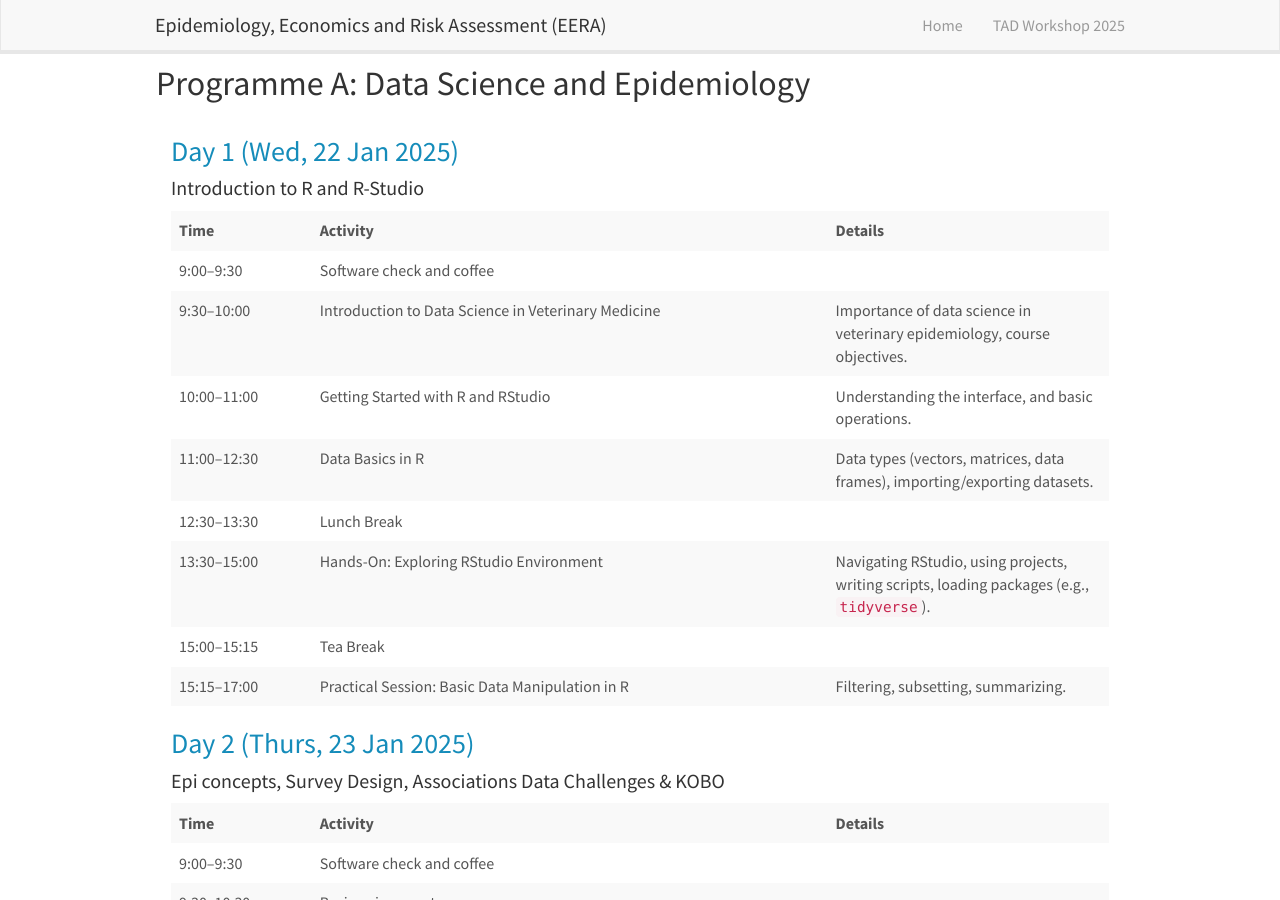
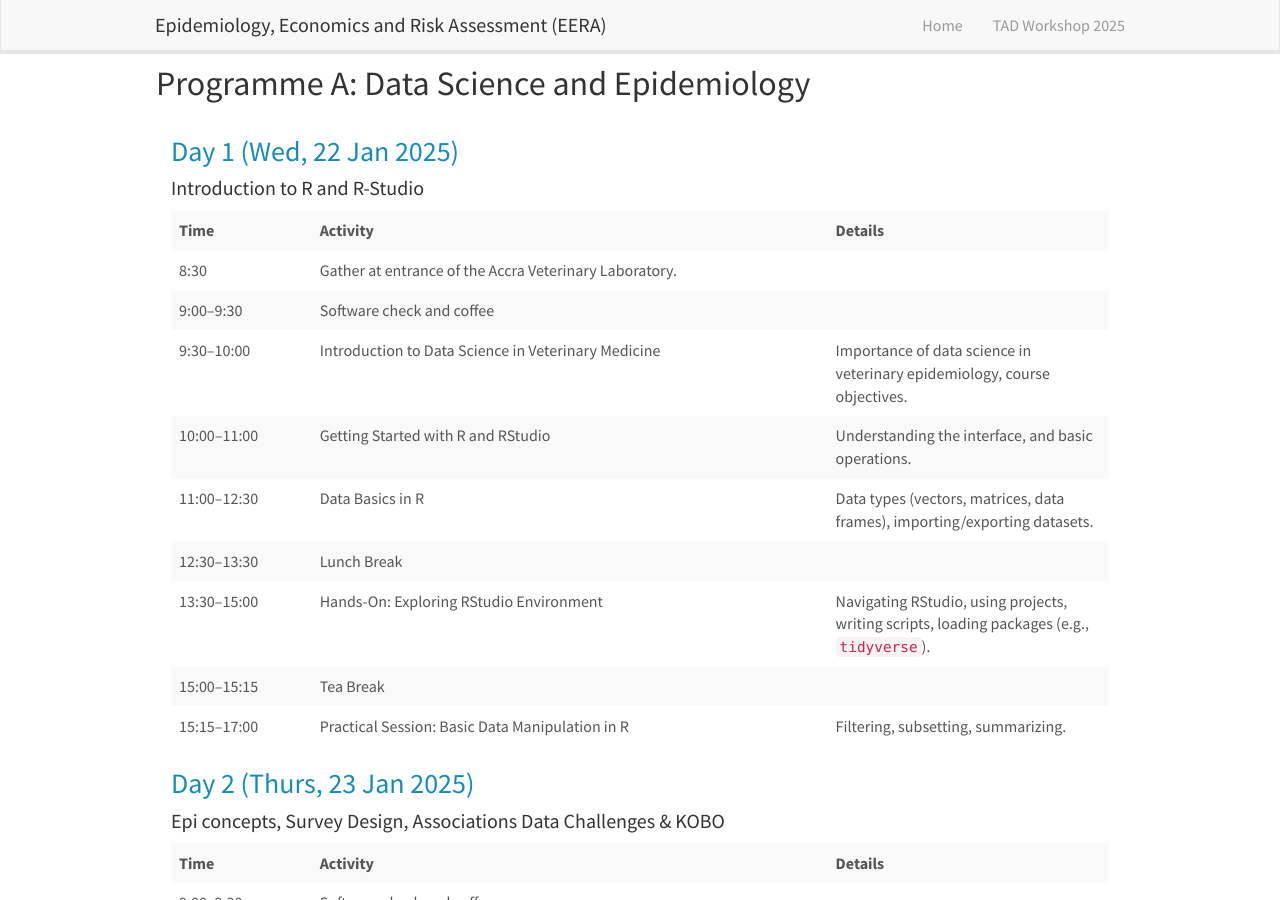
Before and after one commit to EERA-Edinburgh/eera-edinburgh.github.io, a Jekyll site: the page built from _pages/tad-workshop-ghana-2025.md, in a window 1280 px wide and 900 px high, scrolled down 962 px. Built offline with Jekyll 4.4.1, drawn with Linux system fonts in a browser that asks for light colours; nearby versions of some CDN libraries; comment, search, counter and statistics services are not loaded.

Commit message:
Update tad-workshop-ghana-2025.md

```diff
--- a/_pages/tad-workshop-ghana-2025.md
+++ b/_pages/tad-workshop-ghana-2025.md
@@ -95,6 +95,11 @@ Skip to sequencing workshop programme [day 1](#day1-sb), [day 2](#day2-sb), [day
 <h4>Introduction to R and R-Studio</h4>
 <table class="table table-striped">
     <tr><th>Time</th><th>Activity</th><th>Details</th></tr>
+    <tr>
+      <td>8:30</td>
+      <td>Gather at entrance of the Accra Veterinary Laboratory.</td>
+      <td> </td>
+    </tr>
     <tr>
       <td>9:00–9:30</td>
       <td>Software check and coffee</td>
```
